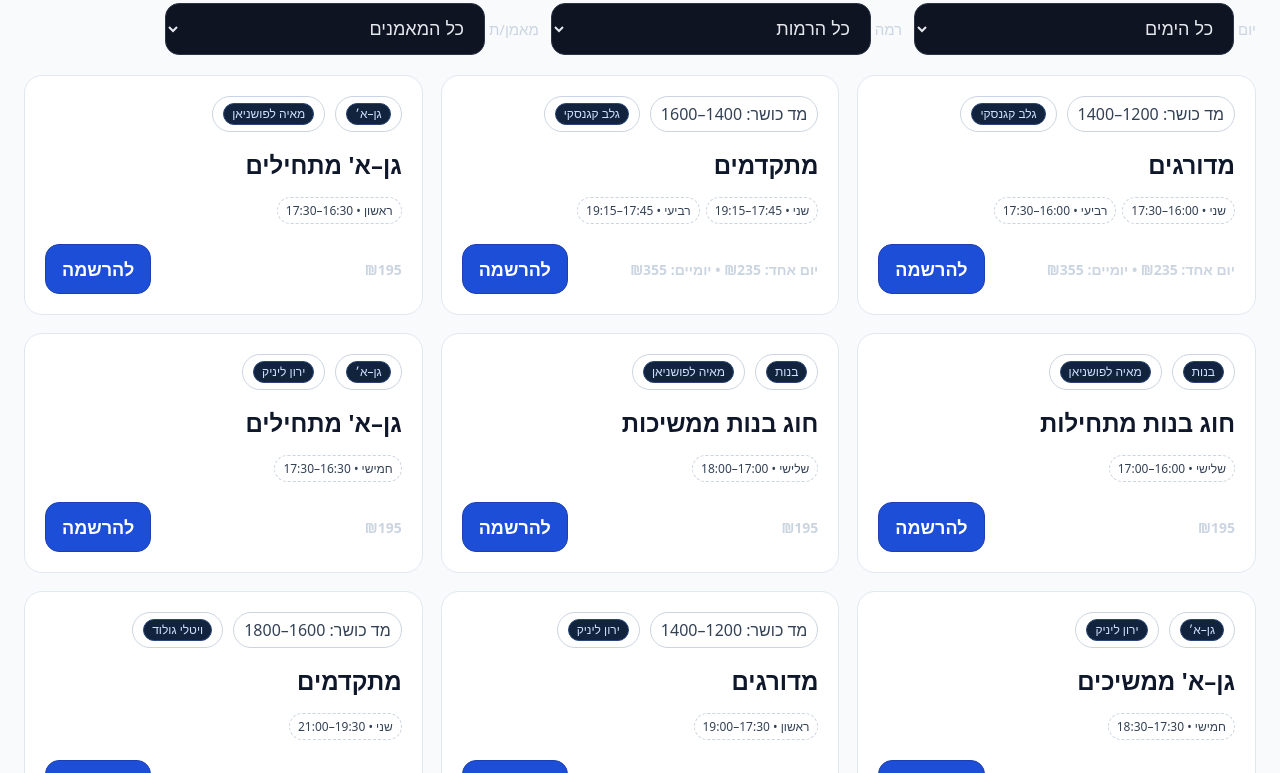
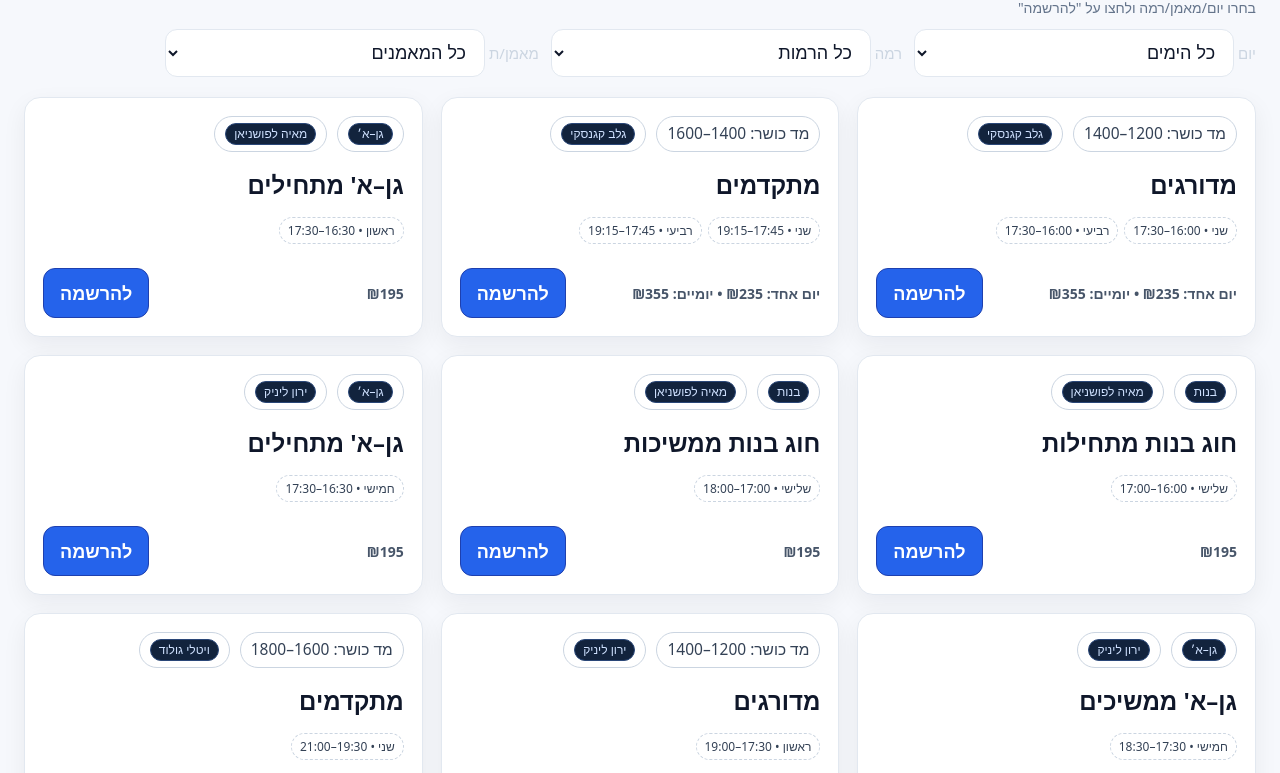
Before and after one commit to RaikoGAL/classes-registration, a website: page public/index.html in a window 1280 px wide. Shown: the part 182-955 px from the top of the page. Drawn offline with Linux system fonts and the light colour scheme.

Commit message:
Update styles.css

```diff
--- a/public/styles.css
+++ b/public/styles.css
@@ -95,3 +95,131 @@ body.light .sessions > *{
 }
 body.light .btn.primary{ background:#1d4ed8; border-color:#1e40af; color:#ffffff; }
 body.light .footer{ color:#64748b; }
+/* ===== Light Polish 2025-08-18 ===== */
+
+/* פאלטה בהירה */
+:root{
+  --bg: #f6f8fc;
+  --surface: #ffffff;
+  --text: #0f172a;
+  --muted: #475569;
+  --border: #e2e8f0;
+  --tag-bg: #f5f8ff;
+  --tag-border: #cbd5e1;
+  --tag-text: #334155;
+  --dashed: #cbd5e1;
+  --primary: #2563eb;
+  --primary-700: #1e40af;
+  --shadow: 0 8px 24px rgba(15, 23, 42, 0.06);
+}
+
+/* מצב בהיר מופעל ע"י <body class="light"> */
+body.light{
+  background: var(--bg) !important;
+  color: var(--text) !important;
+}
+
+/* Header / Container */
+body.light .container{ max-width: 1320px !important; }
+body.light .header{
+  background: rgba(255,255,255,.9);
+  border-bottom: 1px solid var(--border);
+  backdrop-filter: saturate(1.1) blur(6px);
+  border-radius: 12px;
+  padding: 10px 14px;
+}
+body.light .logo{ color: var(--text); }
+
+/* כרטיסים */
+body.light .card{
+  background: var(--surface) !important;
+  border: 1px solid var(--border) !important;
+  border-radius: 16px !important;
+  box-shadow: var(--shadow);
+  padding: 18px !important;
+  min-height: 220px;
+}
+
+/* טקסטים גדולים ונקיים */
+body.light { font-size: 18px; }
+body.light h1{ font-size: clamp(30px,4vw,42px); margin: 22px 0 8px; }
+body.light h2{ font-size: clamp(22px,3vw,28px); }
+body.light h3{ font-size: clamp(18px,2.4vw,24px); }
+body.light .subtle{ color: #64748b; }
+
+/* תגיות העליונות – אחידות, קו רגיל */
+body.light .kv > *{
+  display: inline-flex;
+  align-items: center;
+  gap: 6px;
+  padding: 6px 10px;
+  border-radius: 999px;
+  background: var(--tag-bg);
+  border: 1px solid var(--tag-border);
+  color: var(--tag-text);
+  font-size: 15.5px;
+  line-height: 1;
+}
+
+/* תגיות השעות (מתחת לכותרת) – dashed */
+body.light .sessions > *{
+  background: var(--surface);
+  border: 1px dashed var(--dashed) !important;
+  color: #475569;
+}
+
+/* כפתורים ושדות */
+body.light .btn{
+  font-size: 18px;
+  padding: 10px 16px;
+  border-radius: 12px;
+  border: 1px solid var(--border);
+  background: var(--surface);
+  color: var(--text);
+}
+body.light .btn.primary{
+  background: var(--primary) !important;
+  border-color: var(--primary-700) !important;
+  color: #fff !important;
+}
+body.light select,
+body.light input,
+body.light textarea{
+  width: 100%;
+  font-size: 18px;
+  padding: 12px 14px !important;
+  background: var(--surface);
+  color: var(--text);
+  border: 1px solid var(--border);
+  border-radius: 12px;
+  outline: none;
+}
+body.light select.wide{ width: 320px; }
+
+/* סידור גריד הדף הראשי כדי "למלא מסך" יפה */
+body.light .grid.timetable{
+  grid-template-columns: repeat(3, minmax(360px, 1fr)) !important;
+  gap: 18px !important;
+}
+
+/* שורת המחיר התחתונה – נקייה */
+body.light .price,
+body.light .cta > .price{
+  color: #475569 !important;
+  font-weight: 600;
+}
+
+/* Register page – יישור שדות לשמאל בדיוק */
+body.light.page-register .form{
+  grid-template-columns: 1fr 1fr !important;
+  gap: 16px 24px !important;
+  align-items: start;
+}
+body.light.page-register .form > *{ justify-self: stretch; }
+body.light.page-register .form .full{ grid-column: 1 / -1; }
+
+/* Footer */
+body.light .footer{ color: #64748b; }
+
+/* קישורים */
+body.light a{ color: var(--primary); }
```
